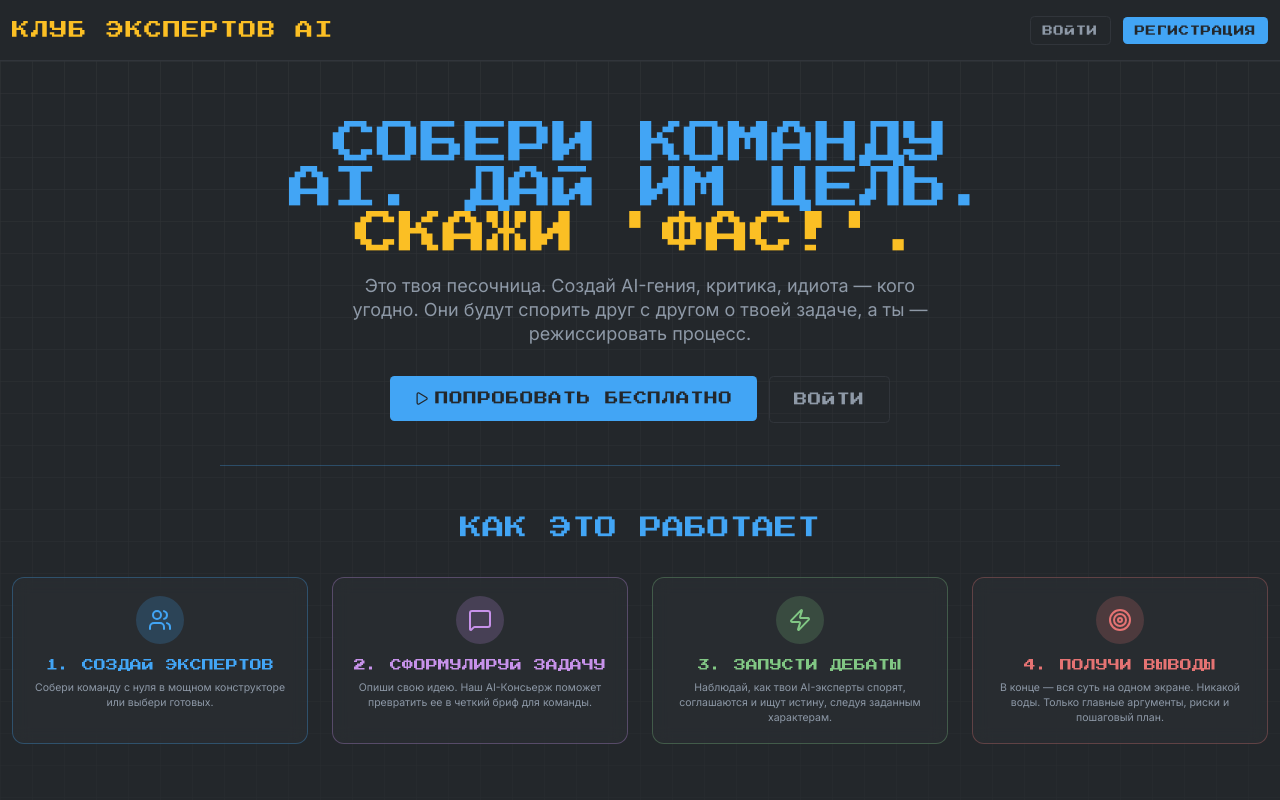
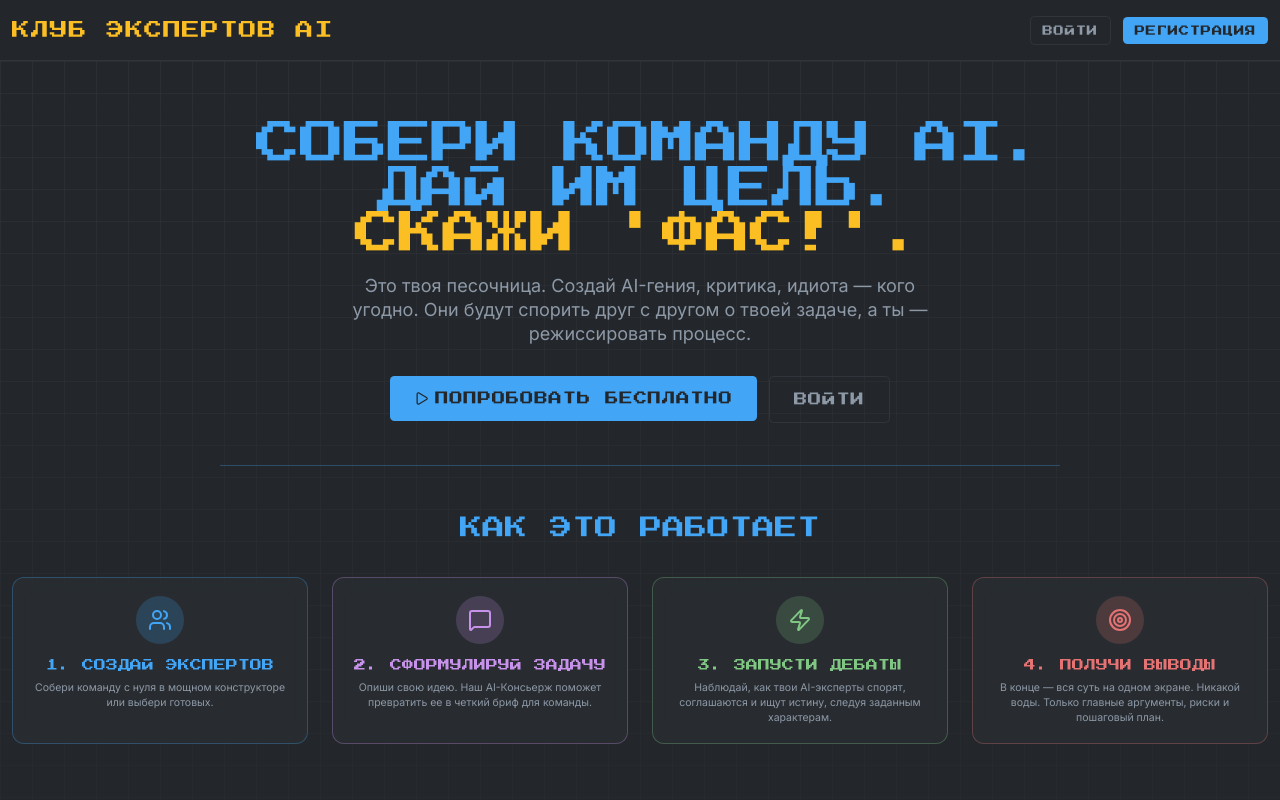
Before and after one commit to DanilNikolin/expert-club-ai, a Next.js app: page / in a window 1280 px wide. Shown: the top 800 px of the page. Built offline with nearby package versions, Linux system fonts and the light colour scheme; no server answers.

Commit message:
refactor(landing): complete redesign of the homepage2

```diff
--- a/src/app/page.tsx
+++ b/src/app/page.tsx
@@ -219,8 +219,13 @@ export default function HomePage() {
       {/* Hero */}
       <Section className="pt-20 pb-14 text-center">
         <div id="content" className="max-w-5xl mx-auto">
+
           <h1 className="text-4xl md:text-6xl font-pixel text-accent-primary uppercase leading-tight mb-6 tracking-tight">
-            Собери команду AI. Дай им цель. <span className="text-amber-400">Скажи 'Фас!'.</span>
+            <span className="whitespace-nowrap">Собери команду AI.</span>
+            <br />
+            <span className="whitespace-nowrap">Дай им цель.</span>
+            <br />
+            <span className="text-amber-400">Скажи 'Фас!'.</span>
           </h1>
 
           <p className="text-xl md:text-2xl text-text-secondary mb-10 max-w-3xl mx-auto">
```
